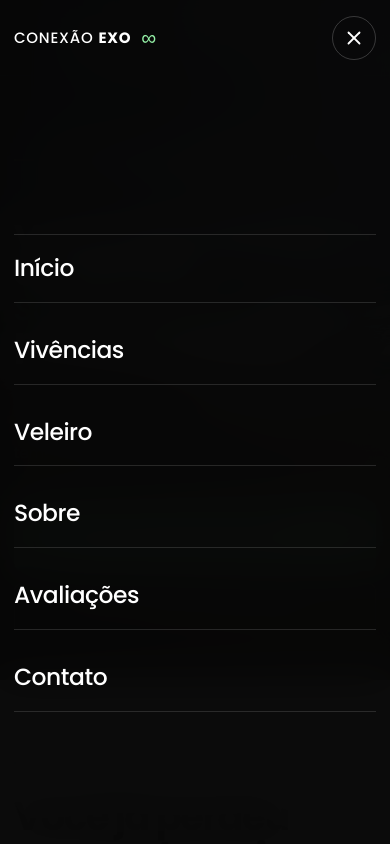
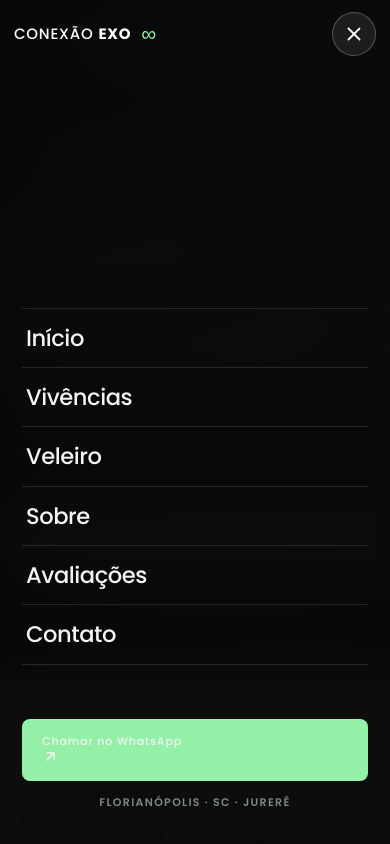
Before and after one commit to matefs/conexao_exo_landing_page, a React (Vite) app: page / in a window 390 px wide. Both pictures are taken after a click on the button "Abrir menu". Shown: the top 844 px of the page. Built offline with nearby package versions, Linux system fonts and the light colour scheme.

Commit message:
fix: corrigir comportamento do menu mobile no iOS Safari/iPhone

```diff
--- a/index.html
+++ b/index.html
@@ -2,7 +2,7 @@
 <html lang="pt-BR">
   <head>
     <meta charset="UTF-8" />
-    <meta name="viewport" content="width=device-width, initial-scale=1.0" />
+    <meta name="viewport" content="width=device-width, initial-scale=1.0, viewport-fit=cover" />
     <link rel="icon" type="image/svg+xml" href="/favicon.svg?v=2" />
     <meta name="description" content="Turismo de natureza em Florianópolis e região. Viva experiências no mar, no ar e na terra com a Conexão EXO." />
     <meta name="theme-color" content="#090909" />
--- a/src/App.jsx
+++ b/src/App.jsx
@@ -13,7 +13,11 @@ function App() {
   useEffect(() => {
     Object.entries(cssVariables).forEach(([key, value]) => document.documentElement.style.setProperty(key, value))
     const lenis = new Lenis({ autoRaf: true, lerp: 0.075, smoothWheel: true, wheelMultiplier: 0.85, anchors: { duration: 1.2 } })
-    return () => lenis.destroy()
+    window.lenis = lenis
+    return () => {
+      lenis.destroy()
+      delete window.lenis
+    }
   }, [])
 
   useEffect(() => {
--- a/src/components/Header.jsx
+++ b/src/components/Header.jsx
@@ -1,30 +1,81 @@
 import { useEffect, useState } from 'react'
 import { Menu, X } from 'lucide-react'
-import { navigation } from '../data/content'
+import { navigation, whatsappUrl } from '../data/content'
 import { Button } from './UI'
-import { whatsappUrl } from '../data/content'
 
 export function Header() {
   const [open, setOpen] = useState(false)
   const [scrolled, setScrolled] = useState(false)
+
   useEffect(() => {
     const handleScroll = () => setScrolled(window.scrollY > 30)
     handleScroll()
     window.addEventListener('scroll', handleScroll, { passive: true })
     return () => window.removeEventListener('scroll', handleScroll)
   }, [])
+
   useEffect(() => {
     document.body.classList.toggle('menu-open', open)
     return () => document.body.classList.remove('menu-open')
   }, [open])
-  return <header className={`site-header ${scrolled ? 'site-header--scrolled' : ''}`}>
-    <div className="header-inner">
-      <a href="#inicio" className="brand exo-brand" aria-label="Conexão EXO - início">CONEXÃO <b>EXO</b><span>∞</span></a>
-      <nav className={open ? 'nav nav--open' : 'nav'} aria-label="Navegação principal">
-        {navigation.map(item => <a key={item.label} href={item.href} onClick={() => setOpen(false)}>{item.label}</a>)}
-      </nav>
-      <div className="header-cta"><Button href={whatsappUrl}>Chamar no WhatsApp</Button></div>
-      <button className="menu" onClick={() => setOpen(!open)} aria-label="Abrir menu" aria-expanded={open}>{open ? <X/> : <Menu/>}</button>
-    </div>
-  </header>
+
+  const handleNavClick = (e, href) => {
+    setOpen(false)
+    if (href.startsWith('#')) {
+      e.preventDefault()
+      const target = document.querySelector(href)
+      if (target) {
+        setTimeout(() => {
+          if (window.lenis) {
+            window.lenis.scrollTo(target, { offset: -70, duration: 1.1 })
+          } else {
+            target.scrollIntoView({ behavior: 'smooth' })
+          }
+        }, 60)
+      }
+    }
+  }
+
+  return (
+    <header className={`site-header ${scrolled ? 'site-header--scrolled' : ''} ${open ? 'site-header--open' : ''}`}>
+      <div className="header-inner">
+        <a
+          href="#inicio"
+          className="brand exo-brand"
+          aria-label="Conexão EXO - início"
+          onClick={(e) => handleNavClick(e, '#inicio')}
+        >
+          CONEXÃO <b>EXO</b><span>∞</span>
+        </a>
+        <nav className={open ? 'nav nav--open' : 'nav'} aria-label="Navegação principal">
+          <div className="nav__links">
+            {navigation.map(item => (
+              <a
+                key={item.label}
+                href={item.href}
+                onClick={(e) => handleNavClick(e, item.href)}
+              >
+                {item.label}
+              </a>
+            ))}
+          </div>
+          <div className="nav__mobile-footer">
+            <Button href={whatsappUrl}>Chamar no WhatsApp</Button>
+            <p className="nav__mobile-location">Florianópolis · SC · Jurerê</p>
+          </div>
+        </nav>
+        <div className="header-cta">
+          <Button href={whatsappUrl}>Chamar no WhatsApp</Button>
+        </div>
+        <button
+          className="menu"
+          onClick={() => setOpen(!open)}
+          aria-label={open ? 'Fechar menu' : 'Abrir menu'}
+          aria-expanded={open}
+        >
+          {open ? <X size={24} /> : <Menu size={24} />}
+        </button>
+      </div>
+    </header>
+  )
 }
--- a/src/styles.css
+++ b/src/styles.css
@@ -2,7 +2,7 @@
 
 *{box-sizing:border-box} html{scroll-behavior:smooth} body{margin:0;background:var(--paper);color:var(--ink);font-family:var(--font-body);font-size:16px;line-height:1.7} a{color:inherit;text-decoration:none} img{max-width:100%} button,input,select,textarea{font:inherit}.wrap{width:min(calc(100% - 48px),var(--layout-max));margin-inline:auto}.section{padding:var(--section-space) 0}.section--dark{background:var(--ink);color:var(--paper)}.section--soft{background:var(--paper-soft)}
 
-.site-header{position:absolute;z-index:20;top:0;left:0;width:100%;height:104px;padding:0 max(24px,4vw);display:flex;align-items:center;border-bottom:1px solid var(--line);color:white}.brand img{display:block;width:190px;filter:brightness(0) invert(1)}.nav{display:flex;gap:clamp(18px,2.5vw,42px);margin:auto;font-size:12px;font-weight:600;letter-spacing:.08em;text-transform:uppercase}.nav a{opacity:.8;transition:.2s}.nav a:hover{color:var(--lime);opacity:1}.header-cta .button{padding:13px 20px}.menu{display:none;background:none;border:0;padding:10px}.menu span{display:block;width:26px;height:2px;margin:6px;background:#fff}
+.site-header{position:fixed;z-index:100;top:0;left:0;width:100%;height:100px;display:flex;align-items:center;border-bottom:1px solid var(--line);color:white;transition:height .3s ease,border-color .3s ease}.site-header::before{content:'';position:absolute;inset:0;background:rgba(9,9,9,.88);backdrop-filter:blur(18px);-webkit-backdrop-filter:blur(18px);box-shadow:0 12px 40px rgba(0,0,0,.2);opacity:0;transition:opacity .3s ease;pointer-events:none;z-index:-1}.site-header--scrolled{height:76px}.site-header--scrolled::before{opacity:1}.brand img{display:block;width:190px;filter:brightness(0) invert(1)}.nav{display:flex;align-items:center;gap:clamp(18px,2.5vw,42px);margin:auto;font-size:12px;font-weight:600;letter-spacing:.08em;text-transform:uppercase}.nav__links{display:flex;align-items:center;gap:inherit}.nav a{opacity:.85;transition:.2s}.nav a:hover{color:var(--lime);opacity:1}.nav__mobile-footer{display:none}.header-cta .button{padding:13px 20px}.menu{display:none;background:none;border:0;padding:10px}
 .button{display:inline-flex;align-items:center;justify-content:center;gap:18px;padding:16px 26px;border:0;border-radius:var(--radius-sm);font-size:12px;font-weight:700;letter-spacing:.1em;text-transform:uppercase;transition:transform .2s,background .2s}.button:hover{transform:translateY(-3px)}.button--lime{background:var(--lime);color:var(--ink)}.button--lime:hover{background:#a9f5b7}.eyebrow{display:flex;align-items:center;gap:12px;margin:0 0 22px;color:#397a48;font-size:11px;font-weight:700;letter-spacing:.18em;text-transform:uppercase}.eyebrow span{width:34px;height:2px;background:var(--lime-dark)}.eyebrow--dark{color:var(--lime)}.eyebrow--dark span{background:var(--lime)}
 .section-heading{max-width:800px;margin-bottom:54px}.section-heading--center{margin-inline:auto;text-align:center}.section-heading--center .eyebrow{justify-content:center}.section-heading h2,.manifesto h2,.problem h2,.journey h2,.reasons h2,.beyond h2,.nationwide h2,.contact h2{font-size:clamp(36px,5vw,66px);line-height:1.06;letter-spacing:-.045em;margin:0}.section-heading>p{max-width:670px;margin:24px 0 0;color:#5c5c5c}.section-heading--center>p{margin-inline:auto}.section-heading--light>p{color:#aaa}
 
@@ -20,14 +20,12 @@
 .footer{padding:75px 0 25px;background:var(--ink);color:#fff}.footer__grid{display:grid;grid-template-columns:2fr 1fr 1fr;gap:80px}.footer__grid>div:first-child img{width:230px;filter:brightness(0) invert(1)}.footer p,.footer a{font-size:13px;color:#aaa}.footer h3{font-size:16px}.footer__grid>div:last-child{display:flex;flex-direction:column;gap:12px}.footer a:hover{color:var(--lime)}.footer__bottom{border-top:1px solid var(--line);margin-top:55px;padding-top:25px;display:flex;justify-content:space-between;font-size:10px;color:#666;text-transform:uppercase;letter-spacing:.08em}
 .footer__grid>div:first-child .cadastur-logo{display:block;width:190px;margin-top:24px;border-radius:6px;filter:none}
 
-@media(max-width:900px){.nav{position:absolute;top:104px;left:0;right:0;background:#0b0b0b;padding:28px;flex-direction:column;display:none}.nav--open{display:flex}.header-cta{display:none}.menu{display:block;margin-left:auto}.manifesto__grid,.split,.contact__grid{grid-template-columns:1fr}.method-grid{grid-template-columns:1fr 1fr}.method-grid article:nth-child(2){border-right:0}.card-grid,.testimonial-grid{grid-template-columns:1fr}.experience-grid{grid-template-columns:1fr 1fr}.experience-grid .image-card,.experience-grid .image-card:nth-child(4){grid-column:auto}.image-card{min-height:480px}.problem__image{height:520px}.footer__grid{grid-template-columns:1fr 1fr}.footer__grid>div:first-child{grid-column:1/-1}}
-@media(max-width:600px){.wrap{width:min(calc(100% - 30px),var(--layout-max))}.site-header{height:82px}.brand img{width:155px}.nav{top:82px}.hero__content{padding-top:100px}.hero h1{font-size:48px}.hero__stamp{display:none}.section-heading h2,.manifesto h2,.problem h2,.journey h2,.reasons h2,.beyond h2,.nationwide h2{font-size:38px}.method-grid{grid-template-columns:1fr}.method-grid article{border-right:0;border-bottom:1px solid var(--line)}.method-grid h3{margin-top:25px}.experience-grid{grid-template-columns:1fr}.image-card,.image-card--compact{min-height:430px}.contact-form{grid-template-columns:1fr;padding:25px}.contact-form label{grid-column:1/-1}.contact-form fieldset div{align-items:stretch;flex-direction:column}.footer__grid{grid-template-columns:1fr;gap:35px}.footer__grid>div:first-child{grid-column:auto}.footer__bottom{gap:15px;flex-direction:column}}
+@media(max-width:900px){.header-cta{display:none}.menu{display:flex;margin-left:auto}.manifesto__grid,.split,.contact__grid{grid-template-columns:1fr}.method-grid{grid-template-columns:1fr 1fr}.method-grid article:nth-child(2){border-right:0}.card-grid,.testimonial-grid{grid-template-columns:1fr}.experience-grid{grid-template-columns:1fr 1fr}.experience-grid .image-card,.experience-grid .image-card:nth-child(4){grid-column:auto}.image-card{min-height:480px}.problem__image{height:520px}.footer__grid{grid-template-columns:1fr 1fr}.footer__grid>div:first-child{grid-column:1/-1}}
+@media(max-width:600px){.wrap{width:min(calc(100% - 30px),var(--layout-max))}.brand img{width:155px}.hero__content{padding-top:100px}.hero h1{font-size:48px}.hero__stamp{display:none}.section-heading h2,.manifesto h2,.problem h2,.journey h2,.reasons h2,.beyond h2,.nationwide h2{font-size:38px}.method-grid{grid-template-columns:1fr}.method-grid article{border-right:0;border-bottom:1px solid var(--line)}.method-grid h3{margin-top:25px}.experience-grid{grid-template-columns:1fr}.image-card,.image-card--compact{min-height:430px}.contact-form{grid-template-columns:1fr;padding:25px}.contact-form label{grid-column:1/-1}.contact-form fieldset div{align-items:stretch;flex-direction:column}.footer__grid{grid-template-columns:1fr;gap:35px}.footer__grid>div:first-child{grid-column:auto}.footer__bottom{gap:15px;flex-direction:column}}
 
 @media(prefers-reduced-motion:reduce){html{scroll-behavior:auto}.hero__media{animation:none}.button,.image-card{transition:none}}
 
 /* Enhanced visual fidelity */
-.site-header{position:fixed;z-index:100;transition:height .3s,background .3s,box-shadow .3s,backdrop-filter .3s}
-.site-header--scrolled{height:78px;background:rgba(9,9,9,.88);backdrop-filter:blur(18px);box-shadow:0 12px 40px rgba(0,0,0,.2)}
 .site-header .brand img{transition:width .3s}.site-header--scrolled .brand img{width:166px}.menu{color:#fff}
 .hero__media{background-image:url('/assets/floripa/praia-mole.jpg')}
 .scroll-hint{position:absolute;left:4vw;bottom:4vw;display:flex;align-items:center;gap:10px;color:#fff;font-size:10px;letter-spacing:.15em;text-transform:uppercase}
@@ -57,7 +55,7 @@ html{scroll-behavior:auto;scroll-padding-top:78px}body{overflow-x:hidden}
 @media(max-width:900px){
   :root{--section-space:clamp(64px,10vw,90px)}
   html{scroll-padding-top:76px}
-  .site-header,.site-header--scrolled{height:76px}.site-header--scrolled .brand img{width:150px}.nav,.site-header--scrolled .nav{position:fixed;top:76px;max-height:calc(100svh - 76px);overflow:auto}
+  .site-header,.site-header--scrolled{height:76px}.site-header--scrolled .brand img{width:150px}
   .hero{min-height:780px}.hero__content{padding-top:90px}.hero h1{font-size:clamp(44px,7.5vw,64px);max-width:760px}.hero__stamp{width:100px;height:100px}
   .manifesto__grid,.split,.contact__grid{gap:45px}.problem .split{grid-template-columns:1fr 1fr}.problem__image{height:560px}
   .contact__grid{grid-template-columns:1fr}.contact__grid>div:first-child{max-width:680px}.contact-form{padding:36px}
@@ -87,8 +85,6 @@ html{scroll-behavior:auto;scroll-padding-top:78px}body{overflow-x:hidden}
 @media(max-width:900px){
   :root{--mobile-gutter:24px}
   .wrap{width:calc(100% - (var(--mobile-gutter) * 2))}
-  .site-header{padding-inline:var(--mobile-gutter)}
-  .nav,.site-header--scrolled .nav{padding-inline:var(--mobile-gutter)}
 }
 @media(max-width:720px){:root{--mobile-gutter:18px}}
 @media(max-width:420px){:root{--mobile-gutter:14px}}
@@ -126,15 +122,28 @@ html{scroll-behavior:auto;scroll-padding-top:78px}body{overflow-x:hidden}
 
 /* Full-screen mobile navigation */
 @media(max-width:900px){
-  body.menu-open{overflow:hidden}
-  .brand,.menu{position:relative;z-index:3}
-  .nav,.site-header--scrolled .nav{position:fixed;z-index:2;inset:0;width:100%;height:100svh;max-height:none;padding:clamp(120px,18vh,170px) var(--mobile-gutter) 50px;background:rgba(7,7,7,.98);backdrop-filter:blur(20px);display:flex;flex-direction:column;align-items:flex-start;justify-content:center;gap:0;opacity:0;visibility:hidden;pointer-events:none;transform:translateY(-12px);transition:opacity .3s ease,transform .35s ease,visibility .3s}
+  body.menu-open{overflow:hidden!important;touch-action:none;-webkit-overflow-scrolling:auto}
+  .site-header,.site-header--scrolled{height:72px}
+  .site-header--open{border-bottom-color:rgba(255,255,255,.08)}
+  .brand,.menu{position:relative;z-index:102}
+  .header-cta{display:none}
+  .menu{display:flex;align-items:center;justify-content:center;margin-left:auto;width:44px;height:44px;padding:0;background:rgba(255,255,255,.08);border:1px solid rgba(255,255,255,.24);border-radius:50%;color:#fff;cursor:pointer;-webkit-tap-highlight-color:transparent;transition:background .2s,border-color .2s,transform .15s}
+  .menu:active{background:rgba(255,255,255,.18);transform:scale(.94)}
+  .menu svg{width:22px;height:22px}
+  .nav,.site-header--scrolled .nav{position:fixed;z-index:101;top:0;left:0;right:0;bottom:0;width:100vw;height:100dvh;min-height:100vh;min-height:-webkit-fill-available;max-height:none;margin:0;padding:max(84px,calc(env(safe-area-inset-top,0px) + 76px)) max(22px,calc(env(safe-area-inset-right,0px) + 16px)) max(32px,calc(env(safe-area-inset-bottom,0px) + 20px)) max(22px,calc(env(safe-area-inset-left,0px) + 16px));background:rgba(8,9,8,.98);-webkit-backdrop-filter:blur(24px);backdrop-filter:blur(24px);display:flex;flex-direction:column;justify-content:space-between;align-items:stretch;gap:0;opacity:0;visibility:hidden;pointer-events:none;transform:translateY(-8px);transition:opacity .25s ease,transform .25s ease,visibility .25s;overflow-y:auto;-webkit-overflow-scrolling:touch;overscroll-behavior:contain}
   .nav--open,.site-header--scrolled .nav--open{opacity:1;visibility:visible;pointer-events:auto;transform:translateY(0)}
-  .nav a{width:100%;padding:20px 0;border-bottom:1px solid rgba(255,255,255,.13);font-size:clamp(22px,6vw,30px);font-weight:500;line-height:1.15;letter-spacing:-.02em;text-transform:none;opacity:1}
-  .nav a:first-child{border-top:1px solid rgba(255,255,255,.13)}
-  .nav a:hover{padding-left:10px}
-  .menu{display:grid;place-items:center;margin-left:auto;width:44px;height:44px;border:1px solid rgba(255,255,255,.2);border-radius:50%}
-  .menu svg{width:22px;height:22px}
+  .nav__links{display:flex;flex-direction:column;width:100%;margin-block:auto 24px;gap:0}
+  .nav a{display:block;width:100%;padding:15px 4px;border-bottom:1px solid rgba(255,255,255,.12);font-size:clamp(20px,5.8vw,26px);font-weight:500;color:#f2f5f4;line-height:1.25;letter-spacing:-.02em;text-transform:none;opacity:1;transition:color .2s,padding-left .2s;-webkit-tap-highlight-color:transparent}
+  .nav a:first-child{border-top:1px solid rgba(255,255,255,.12)}
+  .nav a:active,.nav a:hover{color:var(--lime);padding-left:8px}
+  .nav__mobile-footer{display:flex;flex-direction:column;gap:12px;padding-top:16px}
+  .nav__mobile-footer .button{width:100%;padding:15px 20px;font-size:11px;letter-spacing:.08em}
+  .nav__mobile-location{margin:0;text-align:center;font-size:11px;letter-spacing:.12em;text-transform:uppercase;color:#7d888c}
+}
+@media(max-width:420px){
+  .site-header,.site-header--scrolled{height:68px}
+  .exo-brand,.footer-brand{font-size:16px}
+  .exo-brand span,.footer-brand span{font-size:22px}
 }
 
 /* Content-complete sections */
```
